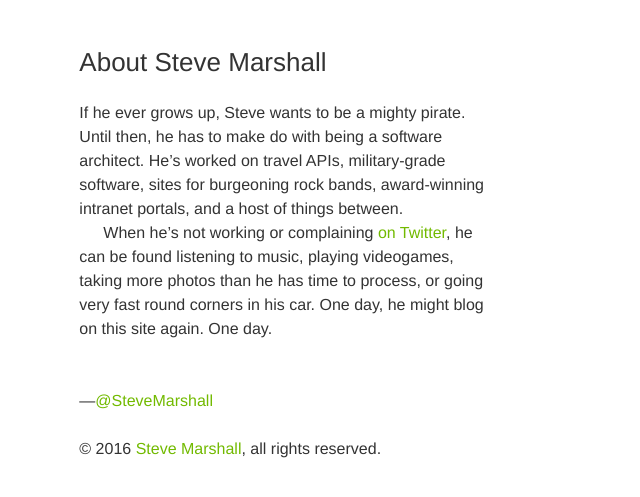
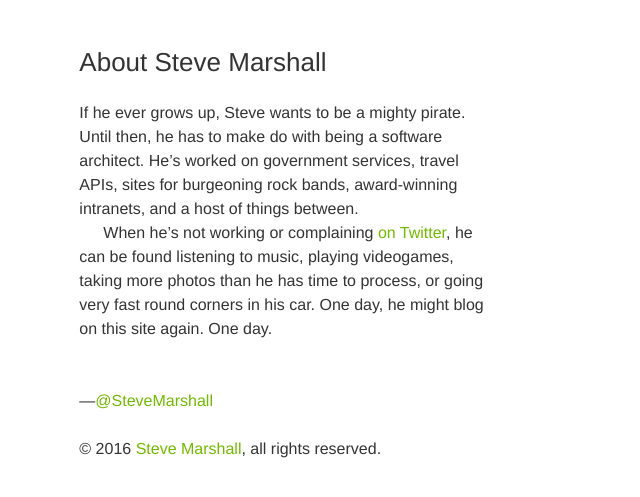
Before and after one commit to SteveMarshall/stevemarshall.github.io, a Jekyll site: the page built from about.md, in a window 1280 px wide. Shown: the top 497 px of the page, without its empty margins (0-640 px from the left). Built offline with Jekyll 4.4.1, drawn with Linux system fonts in a browser that asks for light colours.

Commit message:
Update what I've worked on to be more broad

```diff
--- a/about.md
+++ b/about.md
@@ -6,9 +6,9 @@
 ---
 
 If he ever grows up, Steve wants to be a mighty pirate. Until then, he
-has to make do with being a software architect. He's worked on travel
-APIs, military-grade software, sites for burgeoning rock bands,
-award-winning intranet portals, and a host of things between.
+has to make do with being a software architect. He’s worked on
+government services, travel APIs, sites for burgeoning rock bands,
+award-winning intranets, and a host of things between.
 
 When he’s not working or complaining [on
 Twitter](http://twitter.com/SteveMarshall), he can be found listening
```
